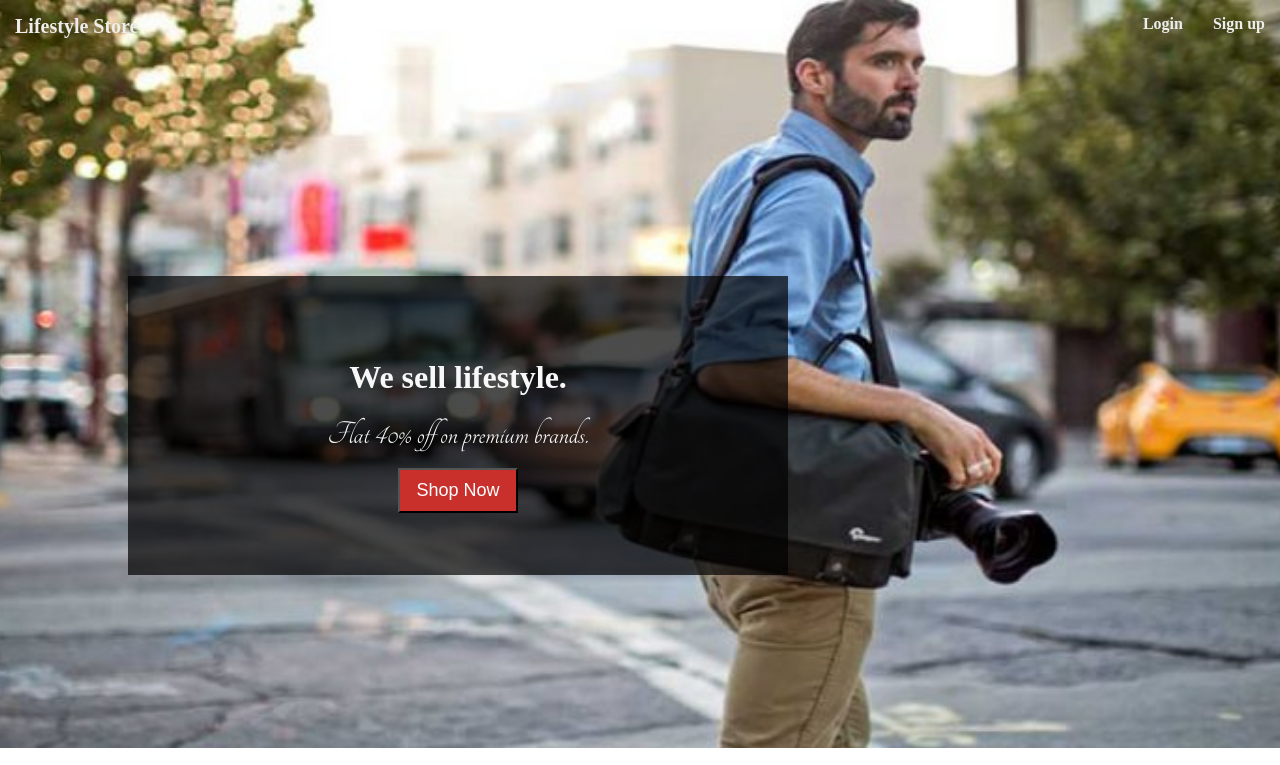
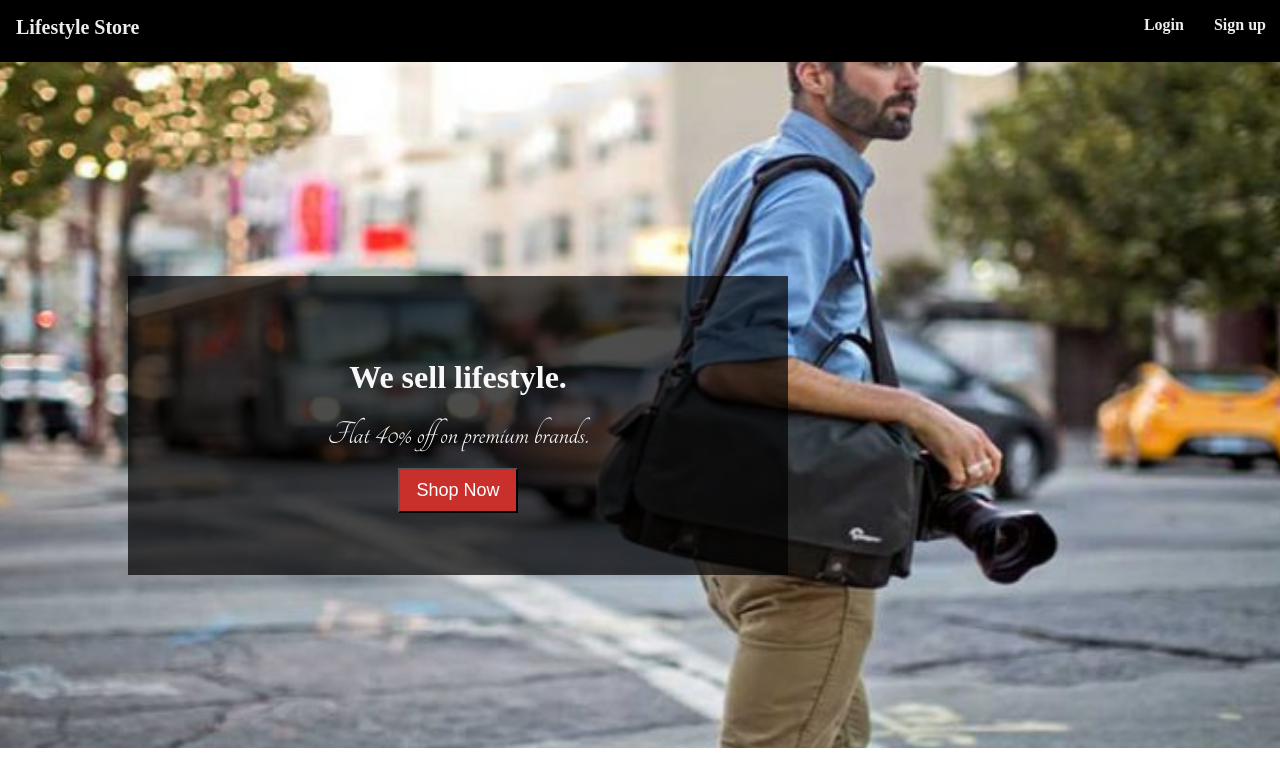
Before and after one commit to Jaswanth-S/lifestyle-store, a plain HTML site: page index.html in a window 1280 px wide. Shown: the top 765 px of the page. Drawn offline with Linux system fonts and the light colour scheme.

Commit message:
Update Style.css

```diff
--- a/css/Style.css
+++ b/css/Style.css
@@ -11,7 +11,7 @@ a{
     background-color: transparent;
     color:#ededed;
 }
-.header{
+header{
        background-color:#000;
        color:#fff;
        border-color: #080808;
@@ -19,6 +19,7 @@ a{
        width: 100%;
        border: 1px solid transparent;
        position:fixed;
+
 }
 .inner_header{
     width: 100%;
@@ -26,14 +27,14 @@ a{
 }
 .logo{
      float: left;
-     height: 50px;
+     height: 30px;
      padding: 15px;
      font-size: 20px;
      font-weight: bold;
 }
 .header_items_link{
       float:right;
-      height: 50px;
+      height: 30px;
       padding: 15px 15px;
       font-size:16px;
       font-weight: bold;
```
